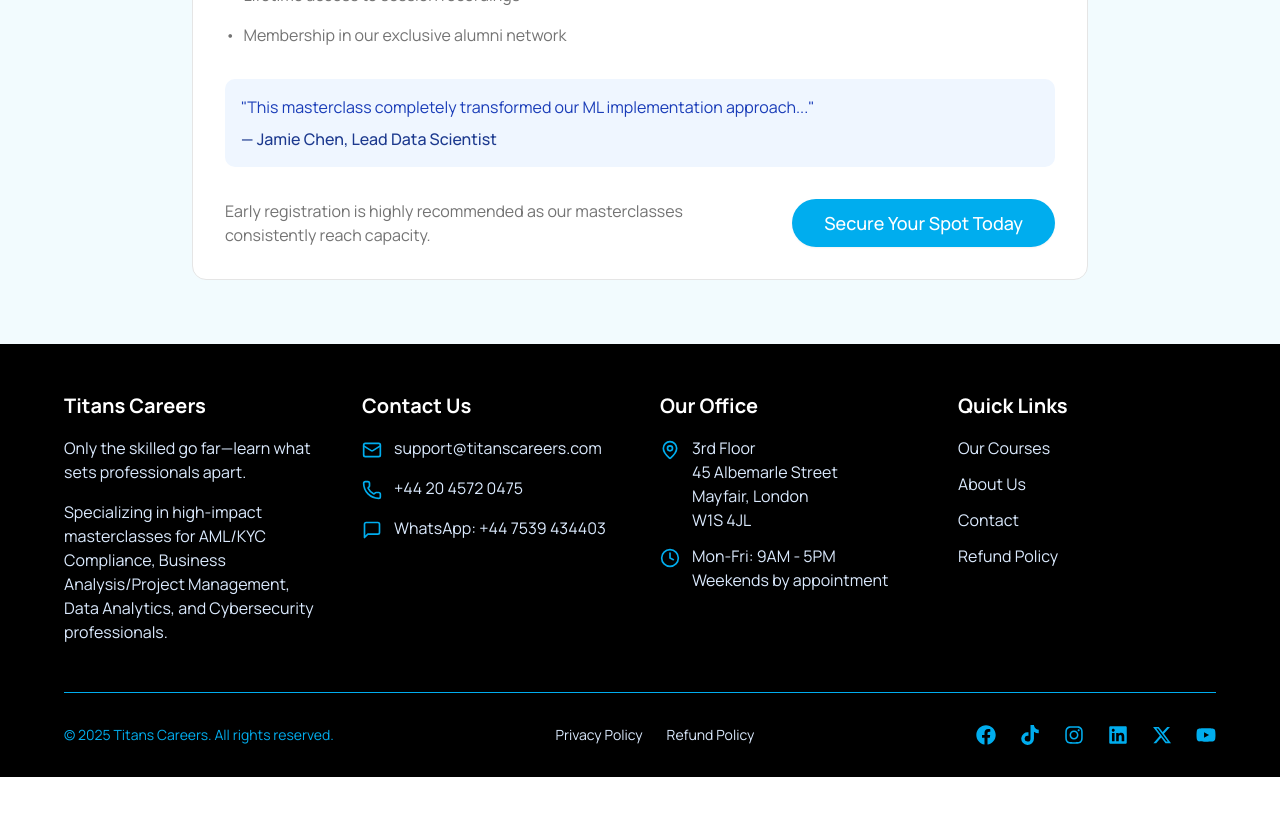
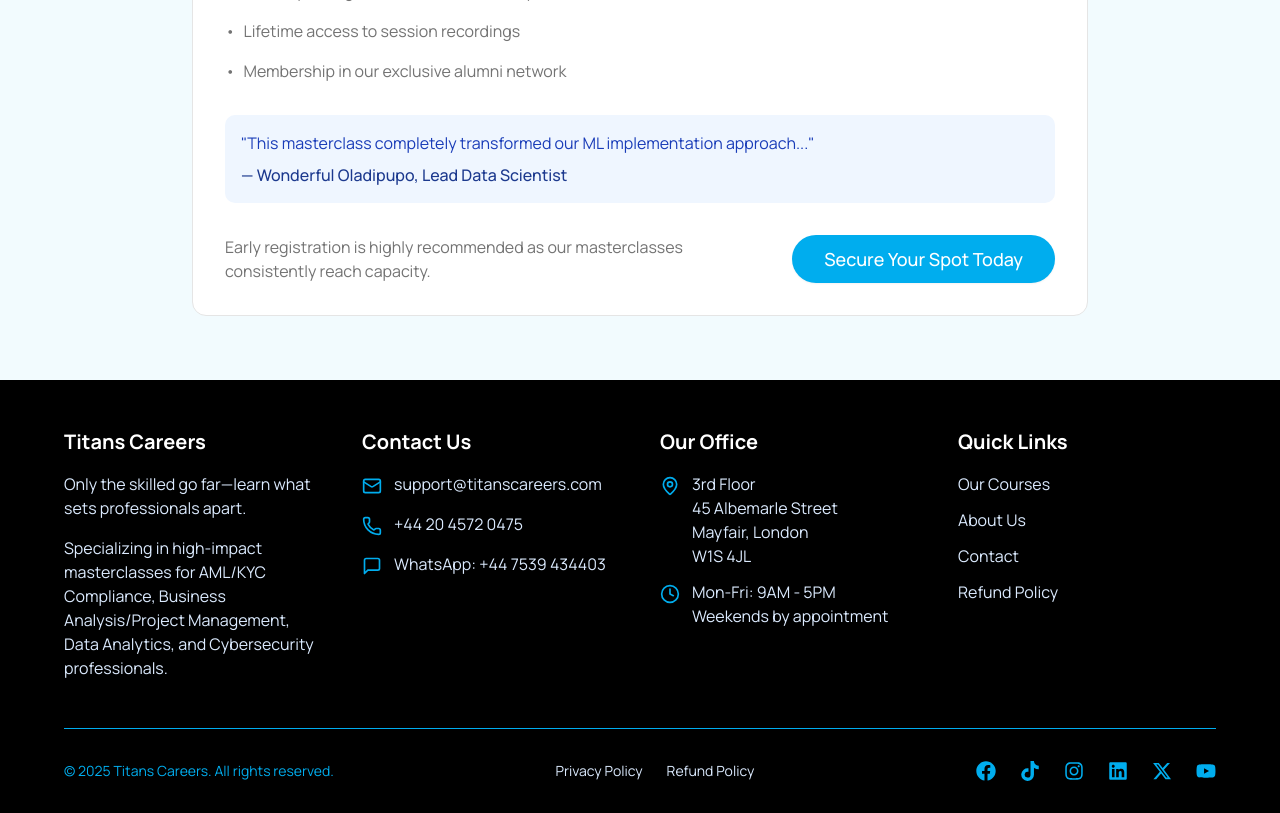
Before and after one commit to agboredim/studendashboard, a React (Vite) app: page /events in a window 1280 px wide. Shown: the part 2540-3353 px from the top of the page. Before the commit the page ends 3317 px from the top, so only its background shows below. Built offline with nearby package versions, Linux system fonts and the light colour scheme; no server answers.

Commit message:
fix: Adjust height properties for workshop cards and update author name in WorkshopEvents

```diff
--- a/src/pages/WorkshopEvents.jsx
+++ b/src/pages/WorkshopEvents.jsx
@@ -142,7 +142,7 @@ export function WorkshopEvents() {
             {workshops.map((workshop) => (
               <div
                 key={workshop.id}
-                className="bg-card p-6 rounded-xl border border-border hover:shadow-md transition-all"
+                className="bg-card p-6 rounded-xl border border-border hover:shadow-md transition-all h-full"
               >
                 <div className="flex items-center mb-4">
                   <div className="bg-primary/10 p-2 rounded-full mr-3">
@@ -166,7 +166,7 @@ export function WorkshopEvents() {
                   {workshop.description}
                 </p>
                 <div className="flex flex-col gap-2 h-fit space-y-6 mt-4">
-                  <div className="h-full">
+                  <div className="h-36">
                     <h4 className="font-semibold mb-3 text-sm">
                       Workshop Highlights:
                     </h4>
@@ -180,7 +180,7 @@ export function WorkshopEvents() {
                     </ul>
                   </div>
 
-                  <div className=" h-full">
+                  <div className="h-20">
                     <h4 className="font-semibold mb-2 text-sm">
                       Who Should Attend:
                     </h4>
@@ -264,7 +264,7 @@ export function WorkshopEvents() {
                 approach..."
               </p>
               <p className="font-medium mt-2 text-blue-900">
-                — Jamie Chen, Lead Data Scientist
+                — Wonderful Oladipupo, Lead Data Scientist
               </p>
             </div>
 
```
